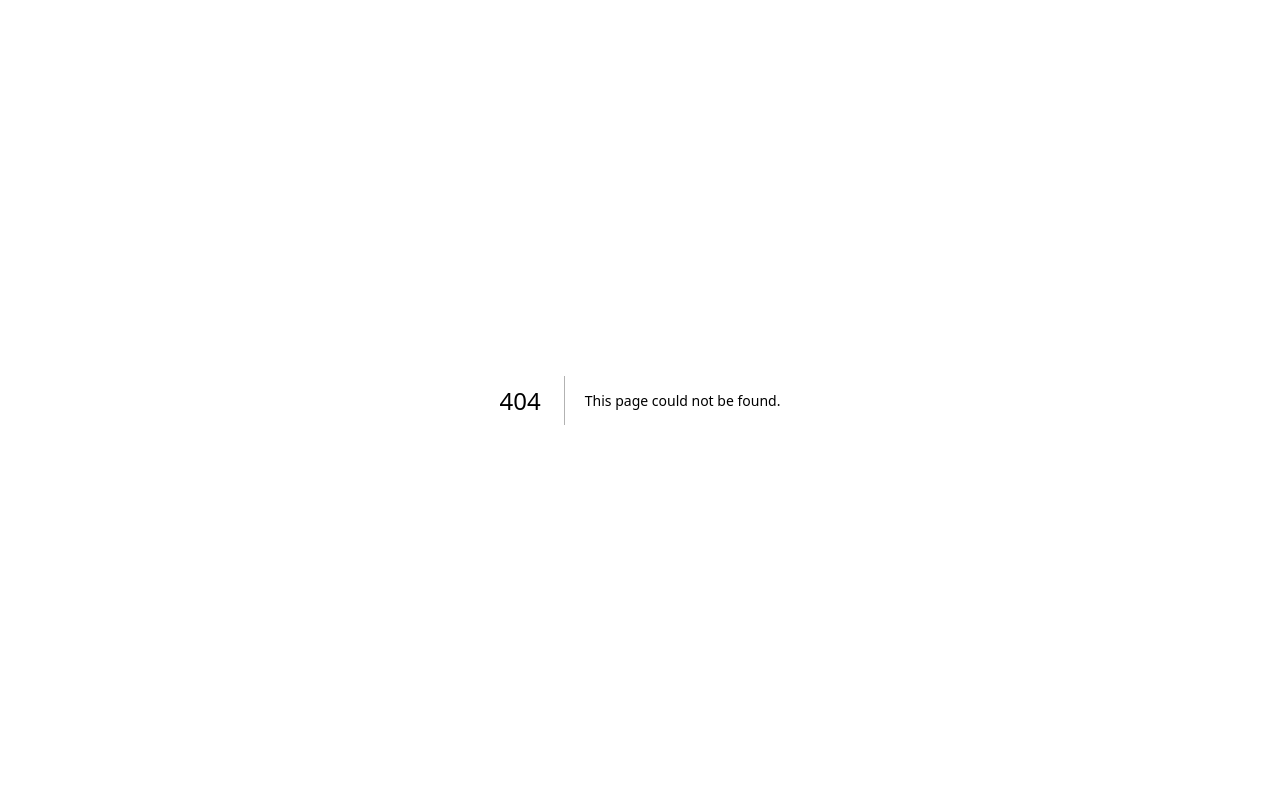
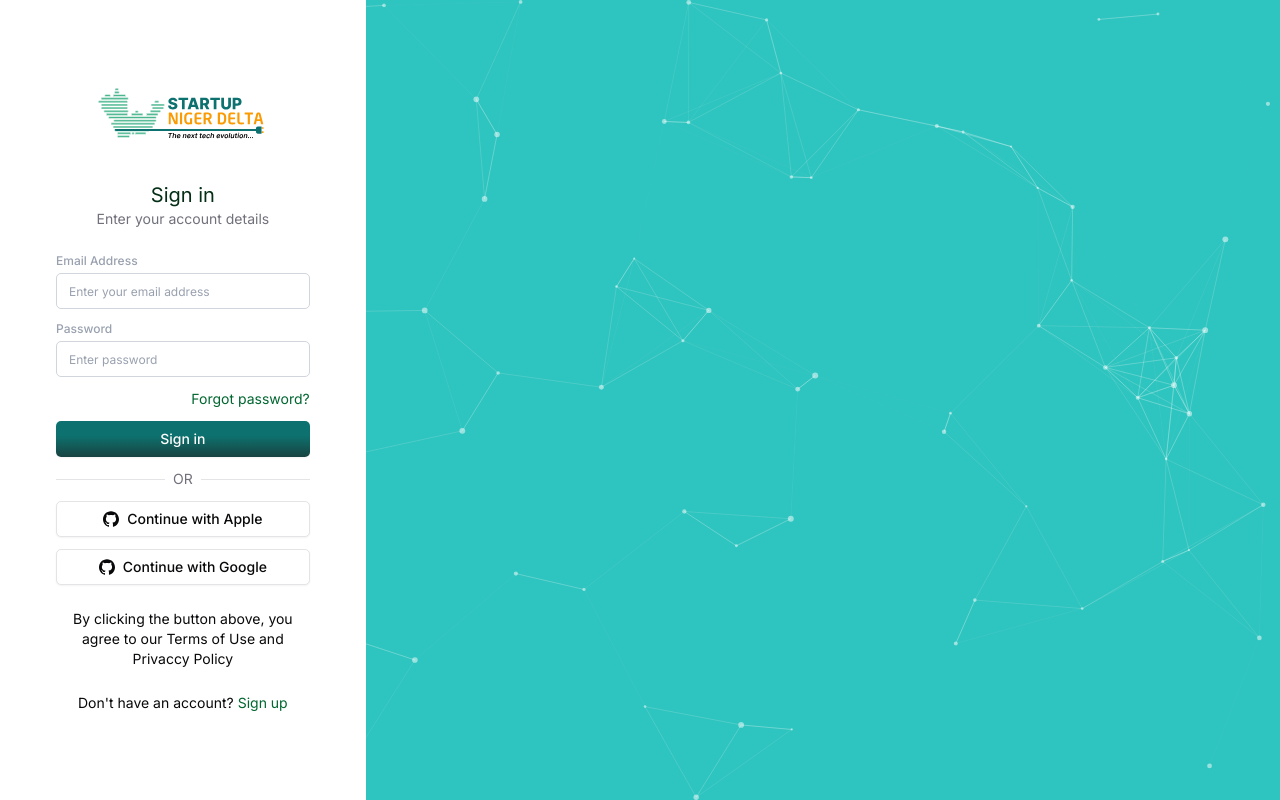
Before and after one commit to Homorwunmi/startup-niger-delta, a Next.js app: page /login in a window 1280 px wide. Before the commit this address had no page. Built offline with nearby package versions, Linux system fonts and the light colour scheme.

Commit message:
chore: change directory name for consistent routing

```diff
--- a/app/create-account/page.tsx
+++ b/app/login/page.tsx
@@ -1,8 +1,8 @@
 'use client';
 
+import { LoginForm } from '@/components/login-form';
 import Image from 'next/image';
 import Logo from '@/public/images/Logo.svg';
-import { SignupForm } from '@/components/signup-form';
 import Particle from '@/components/particle';
 
 export default function LoginPage() {
@@ -13,7 +13,7 @@ export default function LoginPage() {
           <Image src={Logo} alt="Niger Delta Logo" />
         </figure>
 
-        <SignupForm />
+        <LoginForm />
       </div>
 
       <Particle />
--- a/app/sign-up/page.tsx
+++ b/app/sign-up/page.tsx
@@ -1,8 +1,8 @@
 'use client';
 
-import { LoginForm } from '@/components/login-form';
 import Image from 'next/image';
 import Logo from '@/public/images/Logo.svg';
+import { SignupForm } from '@/components/signup-form';
 import Particle from '@/components/particle';
 
 export default function LoginPage() {
@@ -13,7 +13,7 @@ export default function LoginPage() {
           <Image src={Logo} alt="Niger Delta Logo" />
         </figure>
 
-        <LoginForm />
+        <SignupForm />
       </div>
 
       <Particle />
--- a/components/login-form.tsx
+++ b/components/login-form.tsx
@@ -98,7 +98,7 @@ export function LoginForm({
 
         <div className="text-center text-sm">
           Don&apos;t have an account?{' '}
-          <Link href="/create-account" className="text-green-800">
+          <Link href="/sign-up" className="text-green-800">
             Sign up
           </Link>
         </div>
```
